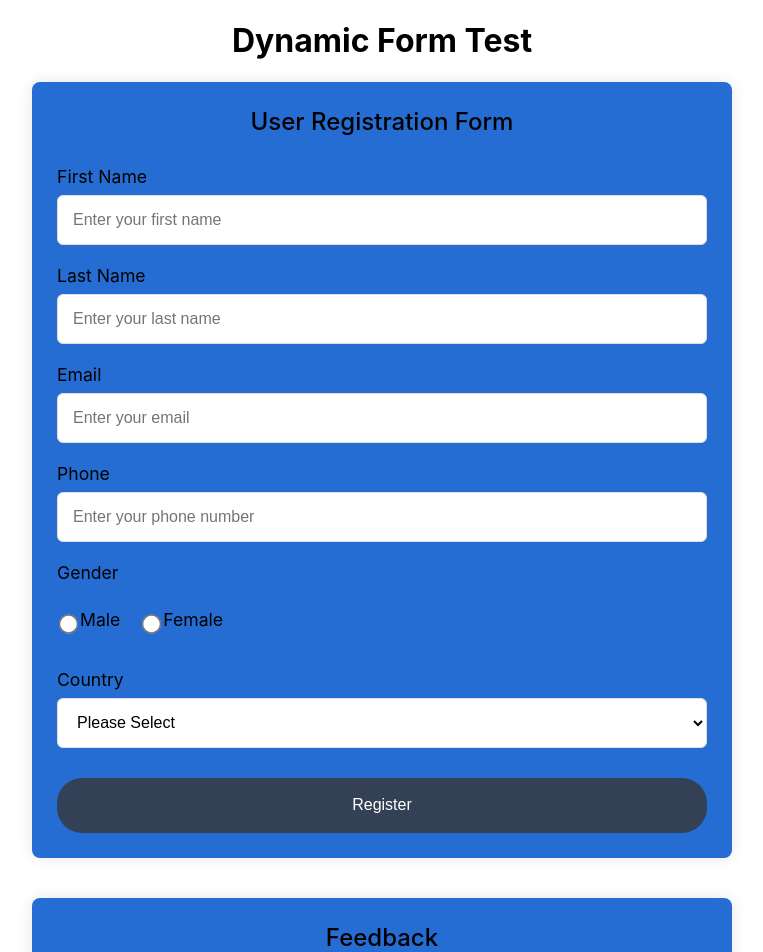
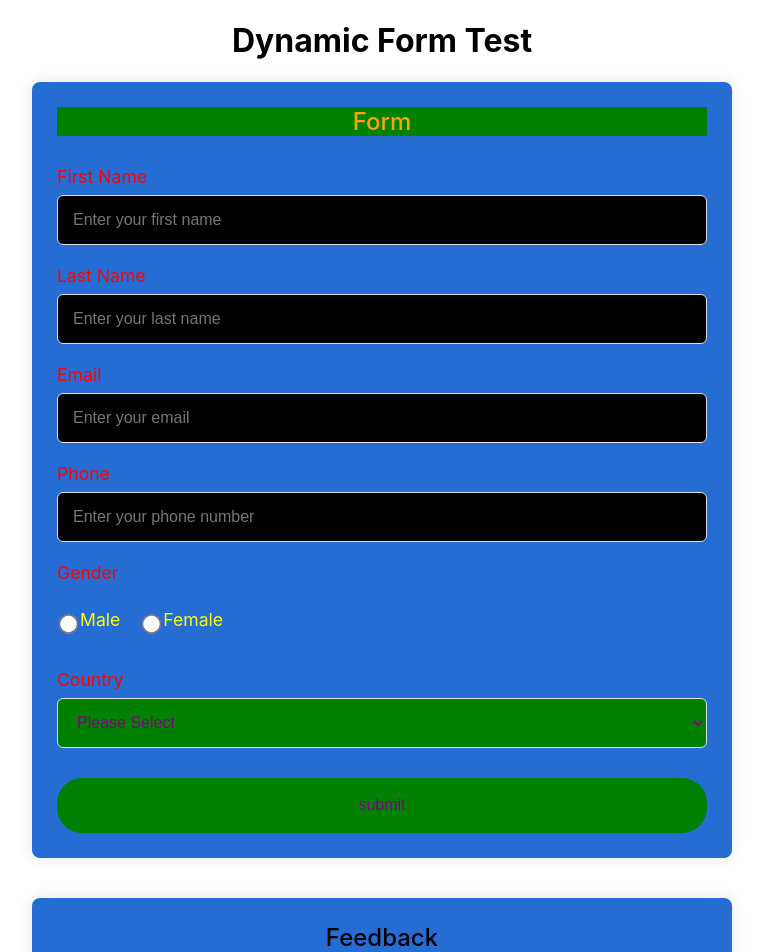
Before and after one commit to bahylol/form-creator, a React (Create React App) app: page / in a window 1280 px wide. Shown: the top 952 px of the page, without its empty margins (258-1021 px from the left). Built offline with nearby package versions, Linux system fonts and the light colour scheme.

Commit message:
Testing form styling dynamically

```diff
--- a/src/App.js
+++ b/src/App.js
@@ -73,6 +73,18 @@ function App() {
     }
   ];
 
+  const formStyle1 = {
+    // formName: "User Registration Form",
+    formNameStyle: { color: "orange", background: "green" },
+    // submitButtonLabel: "Register",
+    inputBoxLabel: { color: "red", fontSize: "1.1rem" },
+    inputBox: { background: "black" },
+    errorMessage: { color: "yellow" },
+    dropDownMenu: { color: "purple", background: "green" },
+    radioButton: { color: "yellow" },
+    submitButton: { color: "purple", background: "green" }
+  }
+
   const formTemplate2 = [
     {
       label: 'First Name',
@@ -134,6 +146,11 @@ function App() {
     }
   ];
 
+  const formStyle2 = {
+    formName: "Feedback",
+    submitButtonLabel: "Send Feedback"
+  }
+
   const handleFormSubmit = (formData) => {
     const formDataString = Object.entries(formData)
       .map(([key, value]) => `${key}: ${value}`)
@@ -149,8 +166,7 @@ function App() {
       <div className="Page">
         <FormCreator
           formTemplate={formTemplate1}
-          formName="User Registration Form"
-          submitButtonLabel="Register"
+          formStyle={formStyle1}
           onSubmit={handleFormSubmit}
         />
       </div>
@@ -161,8 +177,7 @@ function App() {
       <div className="Page">
         <FormCreator
           formTemplate={formTemplate2}
-          formName="Feedback"
-          submitButtonLabel="Send Feedback"
+          formStyle={formStyle2}
           onSubmit={handleFormSubmit}
         />
       </div>
--- a/src/components/FormCreator.jsx
+++ b/src/components/FormCreator.jsx
@@ -5,7 +5,7 @@ import * as yup from 'yup';
 import './FormCreator.css';
 import { mapValidationRule } from '../utils/yupMapper';
 
-const FormCreator = ({ formTemplate, formName, submitButtonLabel, onSubmit }) => {
+const FormCreator = ({ formTemplate, formStyle, onSubmit }) => {
 
     // Build the Yup validation schema based on formTemplate
     const validationSchema = yup.object().shape(
@@ -29,16 +29,16 @@ const FormCreator = ({ formTemplate, formName, submitButtonLabel, onSubmit }) =>
     return (
         <div className="container">
             {/* Form Name */}
-            <header>{formName}</header>
+            <header style={formStyle.formNameStyle}>{formStyle.formName || "Form"}</header>
 
             <form className="form" onSubmit={handleSubmit(onSubmitForm)}>
                 {formTemplate.map((field, index) => (
                     <div className="input-box" key={index}>
 
                         {/* Label with with error display */}
-                        <label htmlFor={field.name}>
+                        <label htmlFor={field.name} style={formStyle.inputBoxLabel}>
                             {field.label}
-                            {errors[field.name] && <span className="error-message">* {errors[field.name]?.message}</span>}
+                            {errors[field.name] && <span className="error-message" style={formStyle.errorMessage}>* {errors[field.name]?.message}</span>}
                         </label>
 
                         {/* Dynamic Form Inputs */}
@@ -49,7 +49,7 @@ const FormCreator = ({ formTemplate, formName, submitButtonLabel, onSubmit }) =>
 
                                 // Drop down menu
                                 field.type === 'select' ? (
-                                    <select {...controllerField}>
+                                    <select style={formStyle.dropDownMenu} {...controllerField}>
                                         {field.options.map((option, idx) => (
                                             <option key={idx} value={option}>
                                                 {option}
@@ -70,7 +70,7 @@ const FormCreator = ({ formTemplate, formName, submitButtonLabel, onSubmit }) =>
                                                         checked={controllerField.value === option.value}
                                                         onChange={() => controllerField.onChange(option.value)}
                                                     />
-                                                    <label htmlFor={`${field.name}-${option.value}`}>{option.label}</label>
+                                                    <label htmlFor={`${field.name}-${option.value}`} style={formStyle.radioButton}>{option.label}</label>
                                                 </div>
                                             ))}
                                         </div>
@@ -81,6 +81,7 @@ const FormCreator = ({ formTemplate, formName, submitButtonLabel, onSubmit }) =>
                                             type={field.type}
                                             placeholder={field.placeholder}
                                             {...controllerField}
+                                            style={formStyle.inputBox}
                                         />
                                     )
                             )}
@@ -89,7 +90,7 @@ const FormCreator = ({ formTemplate, formName, submitButtonLabel, onSubmit }) =>
                 ))}
 
                 {/* Submit button */}
-                <button type="submit">{submitButtonLabel}</button>
+                <button type="submit" style={formStyle.submitButton}>{formStyle.submitButtonLabel || "submit"}</button>
             </form>
         </div>
     );
```
